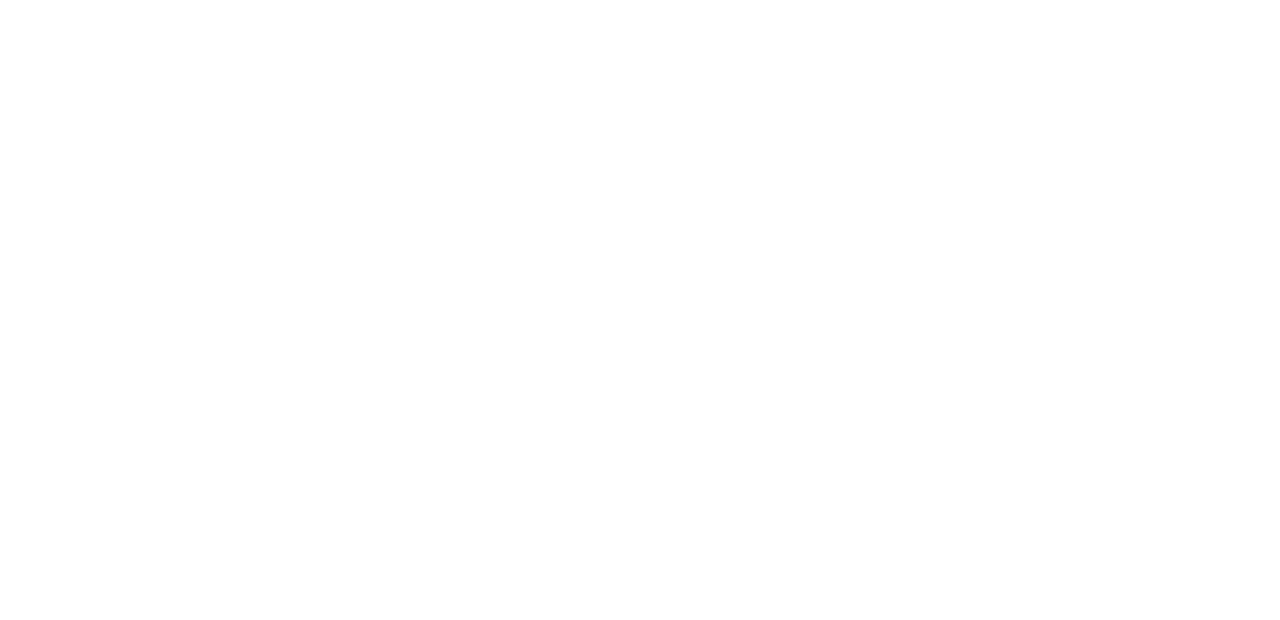
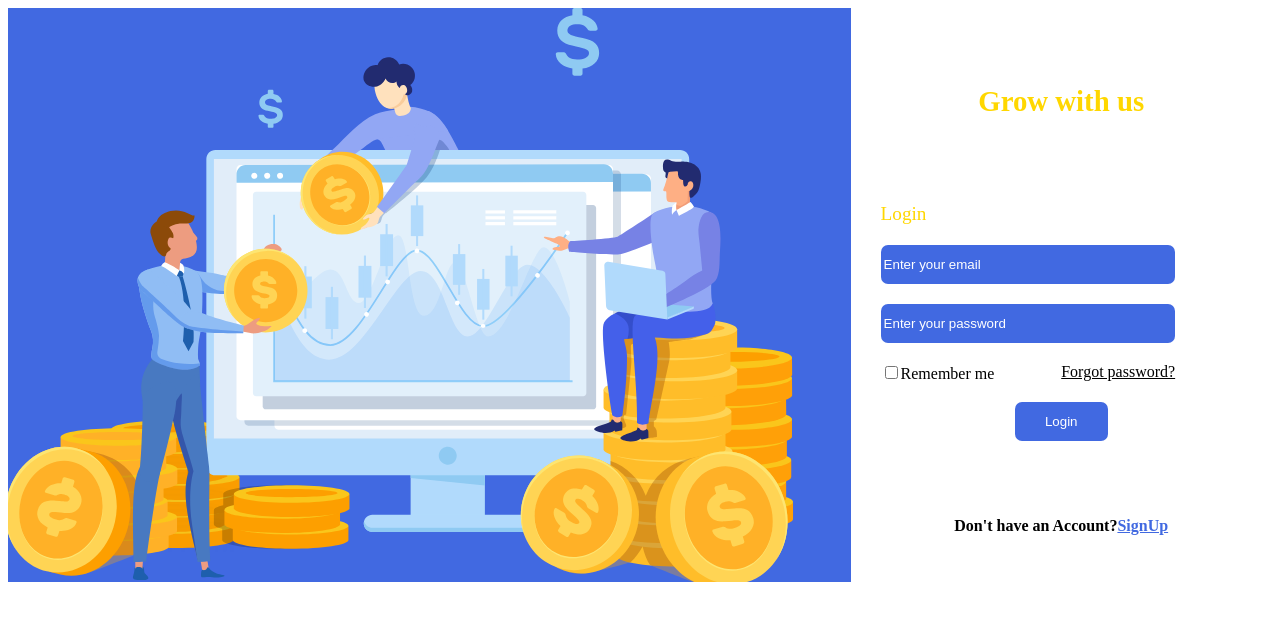
Before and after one commit to rohan2734/LocalTraders-InnovativeCoders, a plain HTML site: page frontend/Investors.html in a window 1280 px wide. Drawn offline with Linux system fonts and the light colour scheme.

Commit message:
Finished

```diff
--- a/frontend/Investors.html
+++ b/frontend/Investors.html
@@ -7,11 +7,32 @@
     <body>
      <div class="container">
         <div class="row">
-            <div class="col-7 frame">
+            <div class="col-8 frame">
 
             </div>
-            <div class="col-3">
-
+            <div class="col-4">
+                <section class="growth">
+                    <p class="Yellow">Grow with us</p>
+                </section>
+                <section>
+                    <form class="loginForm">
+                        <label for="email" class="Yellow">Login</label>
+                        <input type="email" placeholder="Enter your email" id="email" class="formInputs">
+                        <input type="password" placeholder="Enter your password" id="Password" class="formInputs">
+                        <div class="row">
+                            <div class="col-6">
+                                <input type="checkbox">Remember me
+                            </div>
+                            <div class="col-6">
+                                <a href="#" id="forgot-password">Forgot password?</a>
+                            </div>
+                        </div>
+                        <button class="login-button">Login</button>
+                    </form>
+                </section>
+                <section class="growth span_center">
+                   <span>Don't have an Account?</span><a href="#" id="SignupAnchor">SignUp</a>
+                </section>
             </div>
         </div>
      </div>
--- a/frontend/style.css
+++ b/frontend/style.css
@@ -24,7 +24,82 @@
 .col-12{width: 100%;}
 
 div.frame{
+    background-color: royalblue;
     background-image: url("./Frame.svg");
     background-repeat: no-repeat;
     background-size: cover;
 }
+
+.growth{
+    padding-top: 1rem;
+    padding-bottom: 0.9rem;
+    margin: 2rem 0;
+}
+
+.loginForm{
+    padding: 10px;
+    margin: 20px;
+}
+
+.Yellow{
+    color: #ffd700;
+    text-align: center;
+}
+
+p.Yellow{
+    font-size: 1.8em;
+    font-weight: bolder;
+}
+
+label.Yellow{
+    font-size: 1.2em;
+}
+
+.formInputs{
+    margin: 1.5em 0;
+    display: block;
+    background-color: royalblue;
+    color: #fff;
+    border: none;
+    padding-top: 12px;
+    padding-bottom: 12px;
+    padding-left: 3px;
+    border-radius: 7px;
+    width: 80%;
+}
+
+#forgot-password{
+    color: #000;
+}
+
+.login-button{
+    background-color: #4169e1;
+    color: #fff;
+    display: block;
+    margin: 1.4em auto;
+    border: none;
+    border-radius: 7px;
+    padding: 12px 30px;
+}
+
+::placeholder {
+    color: #fff;
+    opacity: 1; /* Firefox */
+  }
+
+  :-ms-input-placeholder { /* Internet Explorer 10-11 */
+   color: #fff;
+  }
+
+  ::-ms-input-placeholder { /* Microsoft Edge */
+   color: #fff;
+  }
+
+  #SignupAnchor{
+      color: #4169e1;
+  }
+
+  .span_center{
+      text-align: center;
+      font-weight: bolder;
+  }
```
